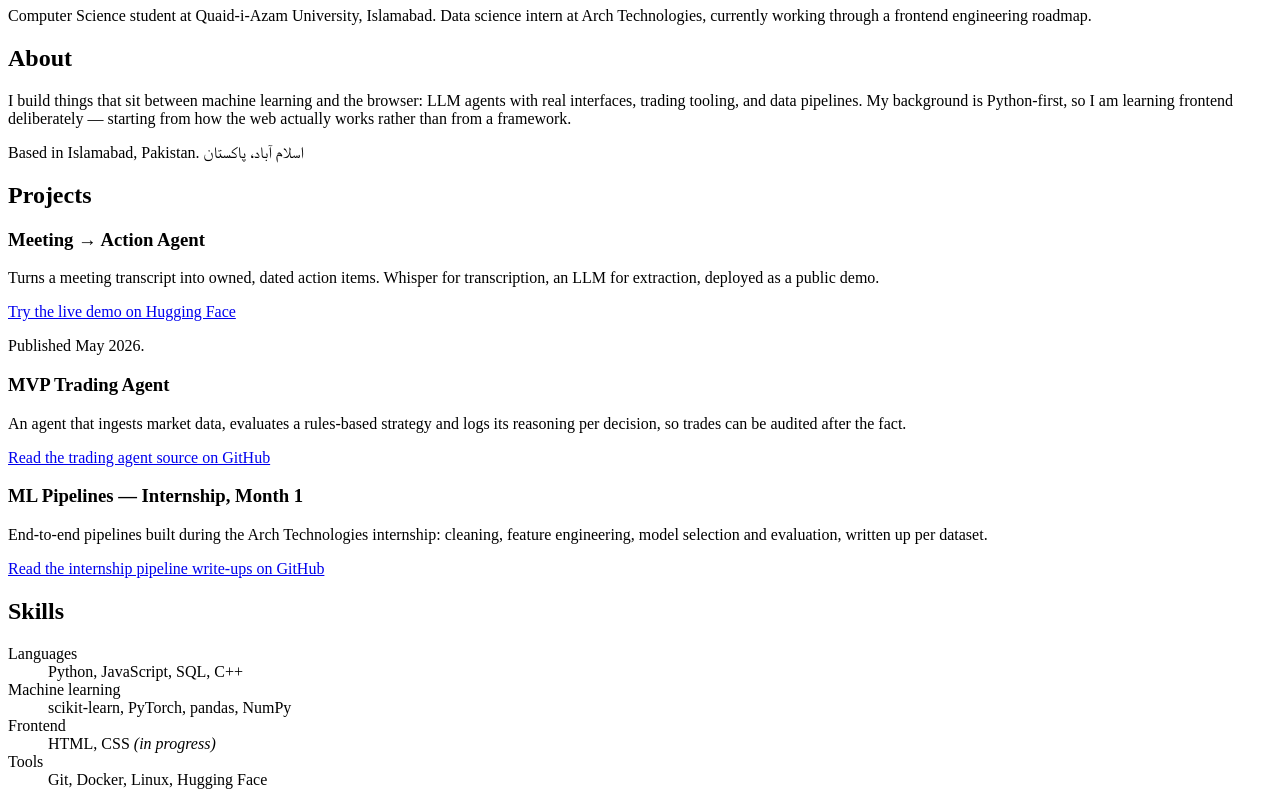
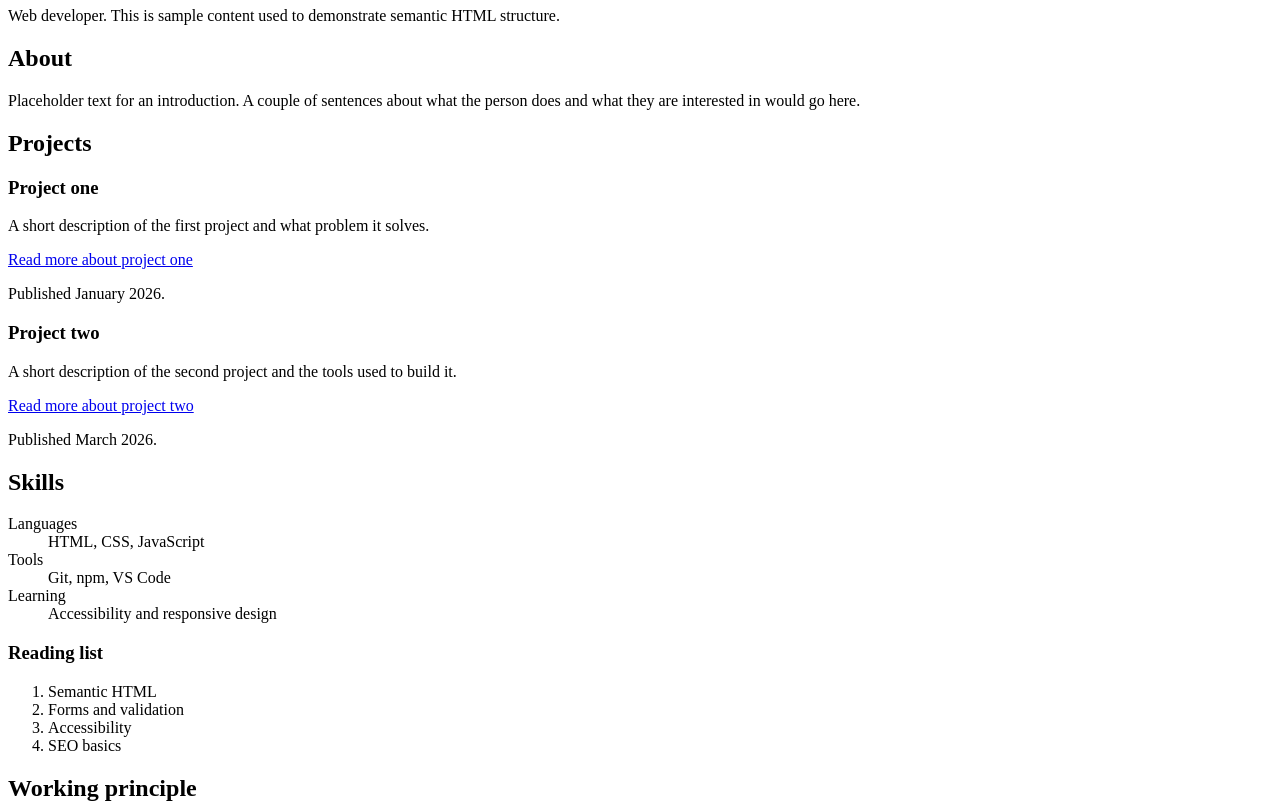
Before and after one commit to ahm-gondal/frontend-roadmap, a plain HTML site: page 02-html/project-devcard/index.html in a window 1280 px wide. Shown: the part 221-1026 px from the top of the page. Drawn offline with Linux system fonts and the light colour scheme.

Commit message:
Use placeholder content on the profile page instead of my own details

```diff
--- a/02-html/project-devcard/index.html
+++ b/02-html/project-devcard/index.html
@@ -4,47 +4,36 @@
   <meta charset="utf-8">
   <meta name="viewport" content="width=device-width, initial-scale=1">
 
-  <title>Ahmed Hassaan Gondal — Frontend &amp; Machine Learning</title>
+  <title>Profile page</title>
   <meta name="description"
-        content="CS student at Quaid-i-Azam University and data science intern at Arch Technologies. Projects in LLM agents, trading systems and frontend engineering.">
-  <link rel="canonical" href="https://ahm-gondal.github.io/devcard/">
+        content="A sample profile page built with semantic HTML only, no CSS and no JavaScript.">
+  <link rel="canonical" href="https://example.com/">
 
-  <!-- Link previews on LinkedIn / WhatsApp / X -->
+  <!-- Controls the preview card when the link is shared. -->
   <meta property="og:type" content="profile">
-  <meta property="og:title" content="Ahmed Hassaan Gondal — Frontend &amp; Machine Learning">
-  <meta property="og:description"
-        content="CS student at Quaid-i-Azam University and data science intern at Arch Technologies.">
-  <meta property="og:url" content="https://ahm-gondal.github.io/devcard/">
-  <meta property="og:image" content="https://ahm-gondal.github.io/devcard/preview.png">
-  <meta property="og:image:alt" content="Ahmed Hassaan Gondal, developer profile card">
-  <meta name="twitter:card" content="summary_large_image">
+  <meta property="og:title" content="Profile page">
+  <meta property="og:description" content="A sample profile page built with semantic HTML.">
+  <meta property="og:url" content="https://example.com/">
 
-  <!-- Structured data: tells search engines this page describes a Person -->
+  <!-- Structured data: tells search engines the page describes a person. -->
   <script type="application/ld+json">
   {
     "@context": "https://schema.org",
     "@type": "Person",
-    "name": "Ahmed Hassaan Gondal",
-    "jobTitle": "Data Science Intern",
-    "worksFor": { "@type": "Organization", "name": "Arch Technologies" },
-    "alumniOf": { "@type": "CollegeOrUniversity", "name": "Quaid-i-Azam University, Islamabad" },
-    "url": "https://ahm-gondal.github.io/",
-    "sameAs": [
-      "https://github.com/ahm-gondal",
-      "https://www.linkedin.com/in/ahmed-hassaan-gondal-4175a73b6/",
-      "https://huggingface.co/ahm-gondal"
-    ],
-    "knowsAbout": ["Machine Learning", "LLM Agents", "Frontend Engineering", "Python", "JavaScript"]
+    "name": "Alex Doe",
+    "jobTitle": "Web Developer",
+    "url": "https://example.com/",
+    "knowsAbout": ["HTML", "CSS", "JavaScript"]
   }
   </script>
 </head>
 
 <body>
-  <!-- First focusable element on the page: lets keyboard users jump the nav. -->
+  <!-- First focusable element on the page, so keyboard users can jump the nav. -->
   <a href="#main">Skip to main content</a>
 
   <header>
-    <p><strong>Ahmed Hassaan Gondal</strong></p>
+    <p><strong>Alex Doe</strong></p>
 
     <nav aria-label="Primary">
       <ul>
@@ -56,90 +45,60 @@
     </nav>
   </header>
 
-  <!-- Exactly one <main> per page. -->
+  <!-- Only one <main> is allowed per page. -->
   <main id="main">
-    <h1>Ahmed Hassaan Gondal</h1>
-    <p>Computer Science student at Quaid-i-Azam University, Islamabad. Data science
-      intern at Arch Technologies, currently working through a frontend engineering
-      roadmap.</p>
+    <h1>Alex Doe</h1>
+    <p>Web developer. This is sample content used to demonstrate semantic HTML
+      structure.</p>
 
-    <!-- Each <section> is labelled by its own heading via aria-labelledby, so it
-         is exposed as a navigable region rather than an anonymous group. -->
+    <!-- Each section is named by its own heading, so it shows up as a labelled
+         region that a screen reader can jump to. -->
     <section id="about" aria-labelledby="about-heading">
       <h2 id="about-heading">About</h2>
-      <p>I build things that sit between machine learning and the browser: LLM agents
-        with real interfaces, trading tooling, and data pipelines. My background is
-        Python-first, so I am learning frontend deliberately — starting from how the
-        web actually works rather than from a framework.</p>
-      <p>Based in Islamabad, Pakistan.
-        <span lang="ur" dir="rtl">اسلام آباد، پاکستان</span>
-      </p>
+      <p>Placeholder text for an introduction. A couple of sentences about what
+        the person does and what they are interested in would go here.</p>
     </section>
 
     <section id="projects" aria-labelledby="projects-heading">
       <h2 id="projects-heading">Projects</h2>
 
-      <!-- <article>: each project is self-contained and would make sense alone. -->
-      <article aria-labelledby="p-meeting">
-        <h3 id="p-meeting">Meeting → Action Agent</h3>
-        <p>Turns a meeting transcript into owned, dated action items. Whisper for
-          transcription, an LLM for extraction, deployed as a public demo.</p>
-        <p>
-          <a href="https://huggingface.co/spaces/ahm-gondal/meeting-action-agent">
-            Try the live demo on Hugging Face
-          </a>
-        </p>
-        <p>Published <time datetime="2026-05">May 2026</time>.</p>
+      <!-- <article> because each project stands on its own. -->
+      <article aria-labelledby="p-one">
+        <h3 id="p-one">Project one</h3>
+        <p>A short description of the first project and what problem it solves.</p>
+        <p><a href="https://example.com/project-one">Read more about project one</a></p>
+        <p>Published <time datetime="2026-01">January 2026</time>.</p>
       </article>
 
-      <article aria-labelledby="p-trading">
-        <h3 id="p-trading">MVP Trading Agent</h3>
-        <p>An agent that ingests market data, evaluates a rules-based strategy and
-          logs its reasoning per decision, so trades can be audited after the fact.</p>
-        <p>
-          <a href="https://github.com/ahm-gondal/mvp-trading-agent">
-            Read the trading agent source on GitHub
-          </a>
-        </p>
-      </article>
-
-      <article aria-labelledby="p-pipelines">
-        <h3 id="p-pipelines">ML Pipelines — Internship, Month 1</h3>
-        <p>End-to-end pipelines built during the Arch Technologies internship:
-          cleaning, feature engineering, model selection and evaluation, written up
-          per dataset.</p>
-        <p>
-          <a href="https://github.com/ahm-gondal/data-science-internship-month1">
-            Read the internship pipeline write-ups on GitHub
-          </a>
-        </p>
+      <article aria-labelledby="p-two">
+        <h3 id="p-two">Project two</h3>
+        <p>A short description of the second project and the tools used to build it.</p>
+        <p><a href="https://example.com/project-two">Read more about project two</a></p>
+        <p>Published <time datetime="2026-03">March 2026</time>.</p>
       </article>
     </section>
 
     <section id="skills" aria-labelledby="skills-heading">
       <h2 id="skills-heading">Skills</h2>
 
-      <!-- A description list is the honest structure for name/value pairs. -->
+      <!-- A description list is the right structure for name and value pairs. -->
       <dl>
         <dt>Languages</dt>
-        <dd>Python, JavaScript, SQL, C++</dd>
-
-        <dt>Machine learning</dt>
-        <dd>scikit-learn, PyTorch, pandas, NumPy</dd>
-
-        <dt>Frontend</dt>
-        <dd>HTML, CSS <em>(in progress)</em></dd>
+        <dd>HTML, CSS, JavaScript</dd>
 
         <dt>Tools</dt>
-        <dd>Git, Docker, Linux, Hugging Face</dd>
+        <dd>Git, npm, VS Code</dd>
+
+        <dt>Learning</dt>
+        <dd>Accessibility and responsive design</dd>
       </dl>
 
-      <h3>Currently learning</h3>
+      <h3>Reading list</h3>
       <ol>
-        <li><s>Internet fundamentals</s> — done</li>
-        <li><s>HTML</s> — done</li>
-        <li>CSS — in progress</li>
-        <li>JavaScript</li>
+        <li>Semantic HTML</li>
+        <li>Forms and validation</li>
+        <li>Accessibility</li>
+        <li>SEO basics</li>
       </ol>
     </section>
 
@@ -148,25 +107,20 @@
       <blockquote cite="https://www.w3.org/TR/using-aria/">
         <p>If you can use a native HTML element or attribute with the semantics and
           behaviour you require already built in, then do so.</p>
-        <footer>— <cite>W3C, Using ARIA</cite></footer>
+        <footer>from <cite>W3C, Using ARIA</cite></footer>
       </blockquote>
     </section>
   </main>
 
-  <!-- Tangential to the page's main content. -->
+  <!-- Content that is related but not part of the main topic. -->
   <aside aria-labelledby="colophon-heading">
     <h2 id="colophon-heading">About this page</h2>
-    <p>Written as the project for section 2 of my frontend roadmap. No CSS and no
-      JavaScript — the point was to check whether the markup alone carries the
-      structure, the meaning and the accessibility.</p>
+    <p>Built with HTML only, no CSS and no JavaScript, to check whether the markup
+      on its own carries the structure and stays accessible.</p>
   </aside>
 
   <footer>
-    <p>
-      <a href="https://github.com/ahm-gondal">GitHub profile</a> ·
-      <a href="https://www.linkedin.com/in/ahmed-hassaan-gondal-4175a73b6/">LinkedIn profile</a> ·
-      <a href="contact.html">Contact form</a>
-    </p>
+    <p><a href="contact.html">Contact form</a></p>
     <p><small>Last updated <time datetime="2026-08-03">3 August 2026</time>.</small></p>
   </footer>
 </body>
```
